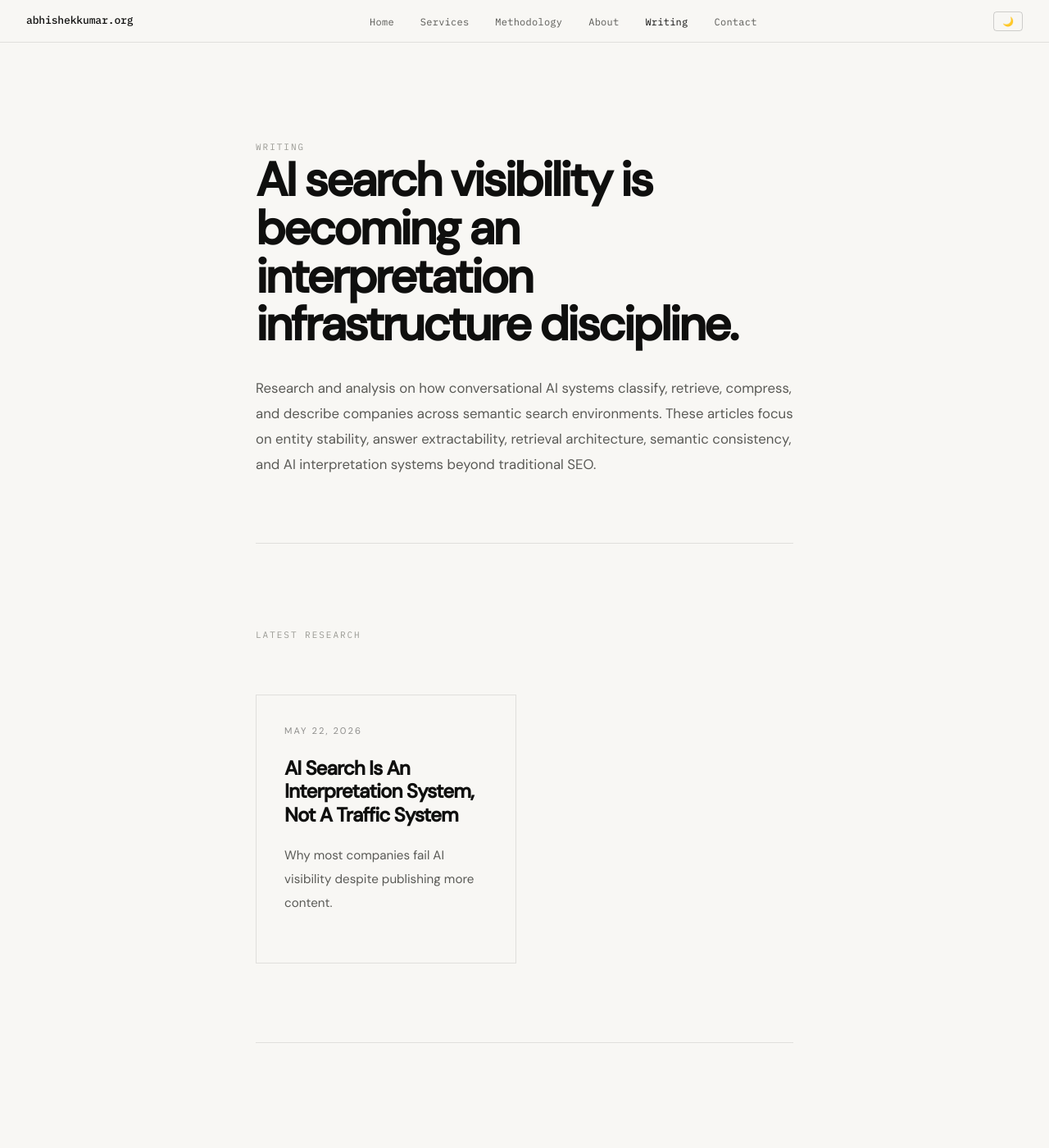
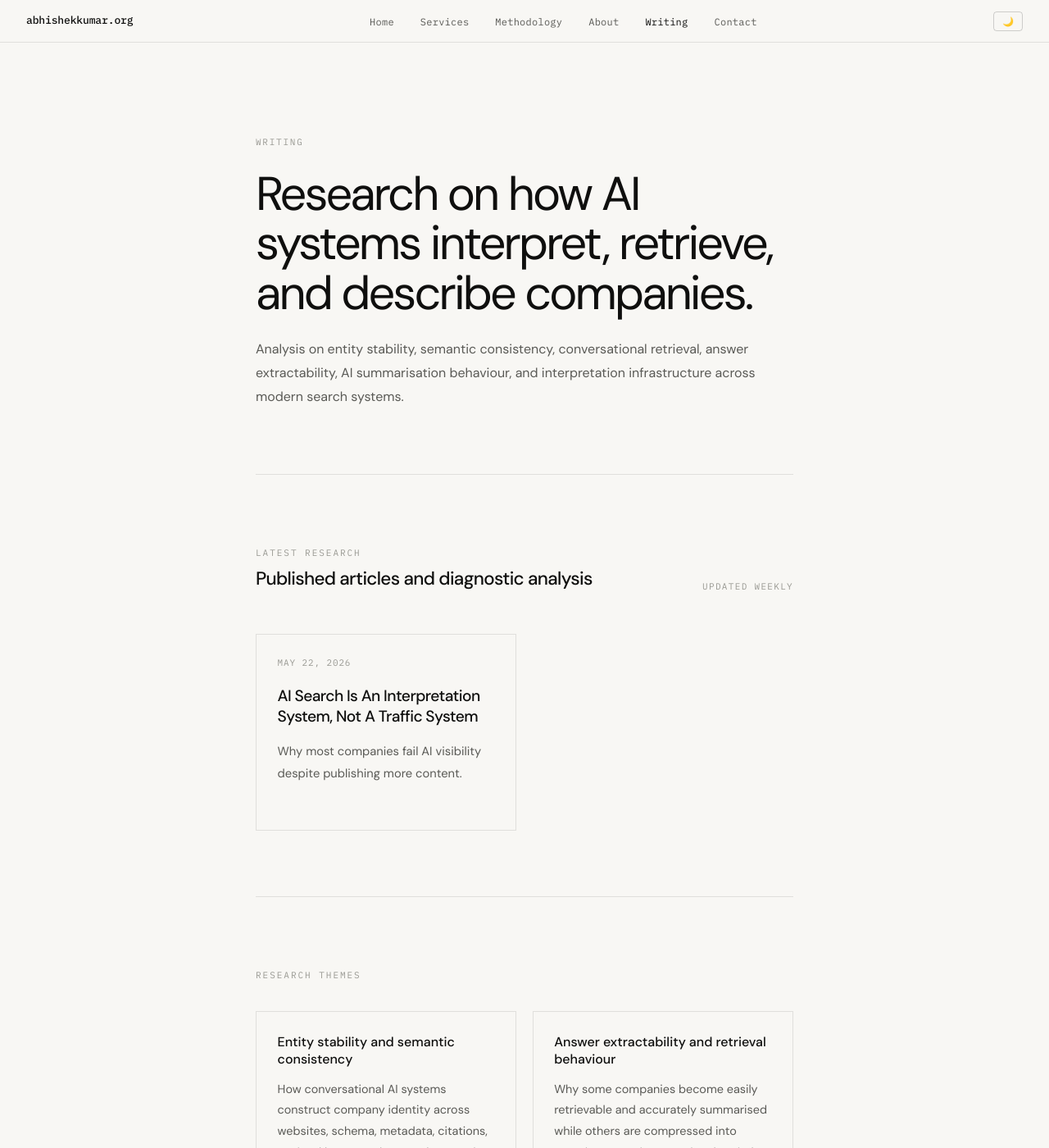
Before and after one commit to abhishu5/abhishekkumar.org, a Jekyll site: the page built from blog/index.html, in a window 1280 px wide and 1400 px high. Shown: the whole window at 82% size. Built offline with Jekyll 4.4.1, drawn with Linux system fonts in a browser that asks for light colours; some of the changed text lies outside the part shown.

Commit message:
Update index.html

```diff
--- a/blog/index.html
+++ b/blog/index.html
@@ -36,48 +36,80 @@ layout: null
 
 <style>
 
-.hero-section{
+.page-hero{
 padding:7rem 0 5rem;
-border-bottom:1px solid var(--border);
+border-bottom:0.5px solid var(--border);
 }
 
-.hero-title{
-max-width:860px;
+.page-label{
+font-family:var(--mono);
+font-size:11px;
+letter-spacing:0.16em;
+text-transform:uppercase;
+color:var(--text3);
+margin-bottom:1.5rem;
+display:block;
 }
 
-.hero-title h1{
-font-size:clamp(2.3rem,4.5vw,4rem);
-line-height:1.02;
+.page-hero h1{
+font-size:clamp(2.2rem,4.5vw,3.8rem);
+line-height:1.05;
 letter-spacing:-0.05em;
-margin-bottom:32px;
-max-width:620px;
+font-weight:400;
+max-width:660px;
+margin:0 0 1.5rem;
 }
 
-.hero-title p{
-max-width:680px;
-font-size:1.05rem;
-line-height:1.85;
+.page-sub{
+max-width:620px;
+font-size:1rem;
+line-height:1.8;
 color:var(--text2);
 }
 
-.posts-wrapper{
-padding:6rem 0;
-border-bottom:1px solid var(--border);
+.posts-section{
+padding:5rem 0;
+border-bottom:0.5px solid var(--border);
+}
+
+.posts-header{
+display:flex;
+justify-content:space-between;
+align-items:flex-end;
+gap:2rem;
+margin-bottom:3rem;
+flex-wrap:wrap;
+}
+
+.posts-header h2{
+font-size:1.4rem;
+font-weight:500;
+letter-spacing:-0.03em;
+}
+
+.posts-meta{
+font-family:var(--mono);
+font-size:11px;
+letter-spacing:0.12em;
+text-transform:uppercase;
+color:var(--text3);
 }
 
 .posts-grid{
 display:grid;
 grid-template-columns:1fr 1fr;
-gap:20px;
-margin-top:60px;
+gap:1.2rem;
 }
 
 .post-card{
-border:1px solid var(--border);
-padding:34px;
+border:0.5px solid var(--border);
+padding:1.6rem;
 transition:border-color .2s ease;
 text-decoration:none;
-display:block;
+display:flex;
+flex-direction:column;
+justify-content:space-between;
+min-height:240px;
 }
 
 .post-card:hover{
@@ -85,78 +117,83 @@ border-color:var(--text2);
 }
 
 .post-date{
-font-size:.7rem;
-letter-spacing:.18em;
+font-family:var(--mono);
+font-size:11px;
+letter-spacing:0.08em;
+color:var(--text3);
+margin-bottom:1.2rem;
 text-transform:uppercase;
-opacity:.45;
-margin-bottom:22px;
 }
 
 .post-title{
-font-size:1.5rem;
-line-height:1.2;
-letter-spacing:-0.04em;
-margin-bottom:20px;
+font-size:1.2rem;
+line-height:1.3;
+letter-spacing:-0.03em;
+margin-bottom:1rem;
 color:var(--text);
+font-weight:500;
 }
 
 .post-description{
-font-size:.95rem;
-line-height:1.9;
+font-size:0.92rem;
+line-height:1.8;
 color:var(--text2);
-margin-bottom:24px;
+margin-bottom:1.5rem;
 }
 
 .post-tag{
 display:inline-block;
-font-size:.7rem;
-letter-spacing:.12em;
+font-family:var(--mono);
+font-size:10px;
+letter-spacing:0.08em;
 text-transform:uppercase;
-border:1px solid var(--border);
-padding:8px 12px;
+border:0.5px solid var(--border);
+padding:7px 10px;
 color:var(--text3);
 }
 
-.framework-section{
-padding:120px 0;
-border-bottom:1px solid var(--border);
+.research-section{
+padding:5rem 0;
+border-bottom:0.5px solid var(--border);
 }
 
-.framework-grid{
+.research-grid{
 display:grid;
 grid-template-columns:1fr 1fr;
-gap:28px;
-margin-top:60px;
+gap:1.2rem;
+margin-top:2rem;
 }
 
-.framework-card{
-border:1px solid var(--border);
-padding:34px;
+.research-card{
+border:0.5px solid var(--border);
+padding:1.6rem;
 }
 
-.framework-card h3{
-font-size:1.3rem;
-line-height:1.2;
-margin-bottom:18px;
+.research-card h3{
+font-size:1rem;
+line-height:1.35;
+margin-bottom:0.8rem;
+font-weight:500;
 }
 
-.framework-card p{
-font-size:.92rem;
-line-height:1.9;
+.research-card p{
+font-size:0.9rem;
+line-height:1.8;
 color:var(--text2);
 }
 
 .linkedin-section{
-padding:120px 0;
+padding:5rem 0;
 }
 
 .linkedin-box{
-border:1px solid var(--border);
-padding:42px;
+border:0.5px solid var(--border);
+padding:2rem;
 display:flex;
 justify-content:space-between;
-align-items:center;
-gap:40px;
+align-items:flex-start;
+gap:2rem;
+flex-wrap:wrap;
 }
 
 .linkedin-copy{
@@ -164,25 +201,27 @@ max-width:620px;
 }
 
 .linkedin-copy h2{
-font-size:2rem;
-line-height:1.1;
-letter-spacing:-0.04em;
-margin-bottom:20px;
+font-size:1.6rem;
+line-height:1.2;
+letter-spacing:-0.03em;
+margin-bottom:1rem;
+font-weight:500;
 }
 
 .linkedin-copy p{
-font-size:.95rem;
-line-height:1.9;
+font-size:0.95rem;
+line-height:1.8;
 color:var(--text2);
 }
 
 .linkedin-btn{
 display:inline-block;
-padding:16px 24px;
-border:1px solid var(--border);
+padding:14px 20px;
+border:0.5px solid var(--border);
 text-decoration:none;
-font-size:.78rem;
-letter-spacing:.12em;
+font-family:var(--mono);
+font-size:11px;
+letter-spacing:0.12em;
 text-transform:uppercase;
 color:var(--text);
 white-space:nowrap;
@@ -195,18 +234,31 @@ border-color:var(--text2);
 @media(max-width:900px){
 
 .posts-grid,
-.framework-grid{
+.research-grid{
 grid-template-columns:1fr;
+}
+
+.page-hero{
+padding:6rem 0 4rem;
+}
+
+.page-hero h1{
+font-size:clamp(2rem,8vw,3.1rem);
+line-height:1.05;
+}
+
+.posts-section,
+.research-section,
+.linkedin-section{
+padding:4rem 0;
 }
 
 .linkedin-box{
 flex-direction:column;
-align-items:flex-start;
 }
 
-.hero-title h1{
-font-size:3.2rem;
-line-height:1;
+.post-card{
+min-height:auto;
 }
 
 }
@@ -233,12 +285,16 @@ abhishekkumar.org
 </ul>
 
 <div class="nav-right">
-<button class="theme-btn" onclick="toggleTheme()">🌙</button>
+
+<button class="theme-btn" onclick="toggleTheme()">
+🌙
+</button>
 
 <button class="hamburger" onclick="toggleMenu()">
 <span></span>
 <span></span>
 </button>
+
 </div>
 
 </nav>
@@ -257,30 +313,42 @@ abhishekkumar.org
 <div class="page">
 <div class="container">
 
-<section class="hero-section">
+<section class="page-hero">
+
+<span class="page-label">
+WRITING
+</span>
+
+<h1>
+Research on how AI systems interpret, retrieve, and describe companies.
+</h1>
+
+<p class="page-sub">
+Analysis on entity stability, semantic consistency, conversational retrieval, answer extractability, AI summarisation behaviour, and interpretation infrastructure across modern search systems.
+</p>
+
+</section>
+
+<section class="posts-section">
+
+<div class="posts-header">
+
+<div>
 
 <div class="mono-label">
-WRITING
+LATEST RESEARCH
 </div>
 
-<div class="hero-title">
-
-<h1>
-AI search visibility is becoming an interpretation infrastructure discipline.
-</h1>
-
-<p>
-Research and analysis on how conversational AI systems classify, retrieve, compress, and describe companies across semantic search environments. These articles focus on entity stability, answer extractability, retrieval architecture, semantic consistency, and AI interpretation systems beyond traditional SEO.
-</p>
+<h2>
+Published articles and diagnostic analysis
+</h2>
 
 </div>
 
-</section>
+<div class="posts-meta">
+Updated weekly
+</div>
 
-<section class="posts-wrapper">
-
-<div class="mono-label">
-LATEST RESEARCH
 </div>
 
 <div class="posts-grid">
@@ -288,6 +356,8 @@ LATEST RESEARCH
 {% for post in site.posts %}
 
 <a class="post-card" href="{{ post.url }}">
+
+<div>
 
 <div class="post-date">
 {{ post.date | date: "%B %d, %Y" }}
@@ -301,10 +371,14 @@ LATEST RESEARCH
 {{ post.description }}
 </p>
 
+</div>
+
 {% if post.tag %}
+
 <div class="post-tag">
 {{ post.tag }}
 </div>
+
 {% endif %}
 
 </a>
@@ -315,39 +389,39 @@ LATEST RESEARCH
 
 </section>
 
-<section class="framework-section">
+<section class="research-section">
 
 <div class="mono-label">
 RESEARCH THEMES
 </div>
 
-<div class="framework-grid">
+<div class="research-grid">
 
-<div class="framework-card">
+<div class="research-card">
 
 <h3>
 Entity stability and semantic consistency
 </h3>
 
 <p>
-How AI systems construct company identity across websites, LinkedIn, schema, metadata, citations, retrieval layers, and conversational memory systems.
+How conversational AI systems construct company identity across websites, schema, metadata, citations, retrieval layers, and external semantic references.
 </p>
 
 </div>
 
-<div class="framework-card">
+<div class="research-card">
 
 <h3>
 Answer extractability and retrieval behaviour
 </h3>
 
 <p>
-Why AI systems retrieve some brands consistently while compressing or ignoring others during summarisation, comparison, and recommendation tasks.
+Why some companies become easily retrievable and accurately summarised while others are compressed into generic categories or omitted entirely.
 </p>
 
 </div>
 
-<div class="framework-card">
+<div class="research-card">
 
 <h3>
 Cross-model interpretation divergence
@@ -359,14 +433,14 @@ How ChatGPT, Gemini, Claude, Perplexity, Copilot, and AI Overviews generate diff
 
 </div>
 
-<div class="framework-card">
+<div class="research-card">
 
 <h3>
-Conversational search infrastructure
+Conversational retrieval infrastructure
 </h3>
 
 <p>
-How semantic chunking, citation structures, internal linking, retrieval architecture, and machine-readable systems influence AI visibility.
+How semantic chunking, internal linking, structured reinforcement, citation behaviour, and retrieval architecture influence AI visibility.
 </p>
 
 </div>
@@ -382,11 +456,11 @@ How semantic chunking, citation structures, internal linking, retrieval architec
 <div class="linkedin-copy">
 
 <h2>
-Short-form analysis is published weekly on LinkedIn.
+Short-form research notes are published on LinkedIn.
 </h2>
 
 <p>
-Research notes, retrieval observations, semantic interpretation patterns, and AI visibility analysis threads are published alongside longer-form articles and diagnostic frameworks.
+Ongoing observations on conversational retrieval systems, semantic interpretation patterns, AI recommendation behaviour, and visibility diagnostics are published alongside longer-form research articles.
 </p>
 
 </div>
```
